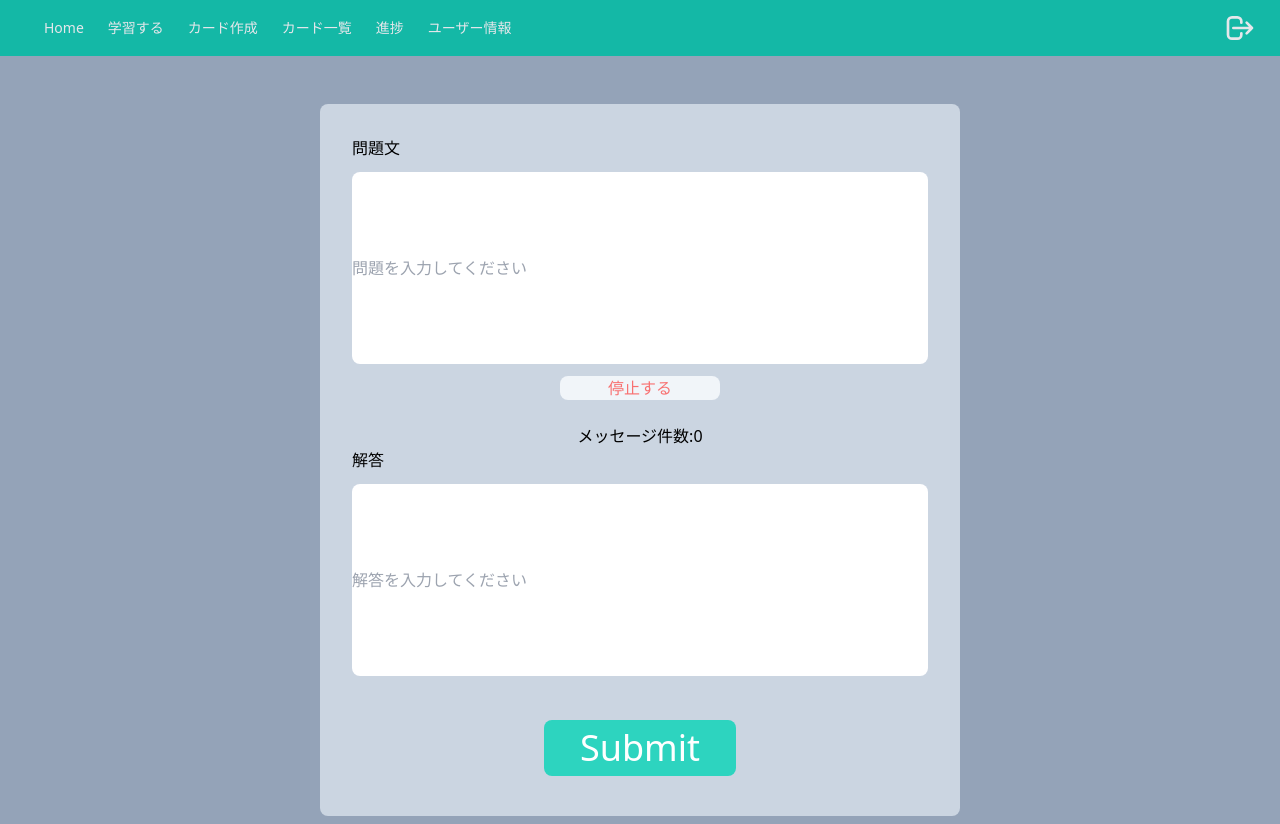
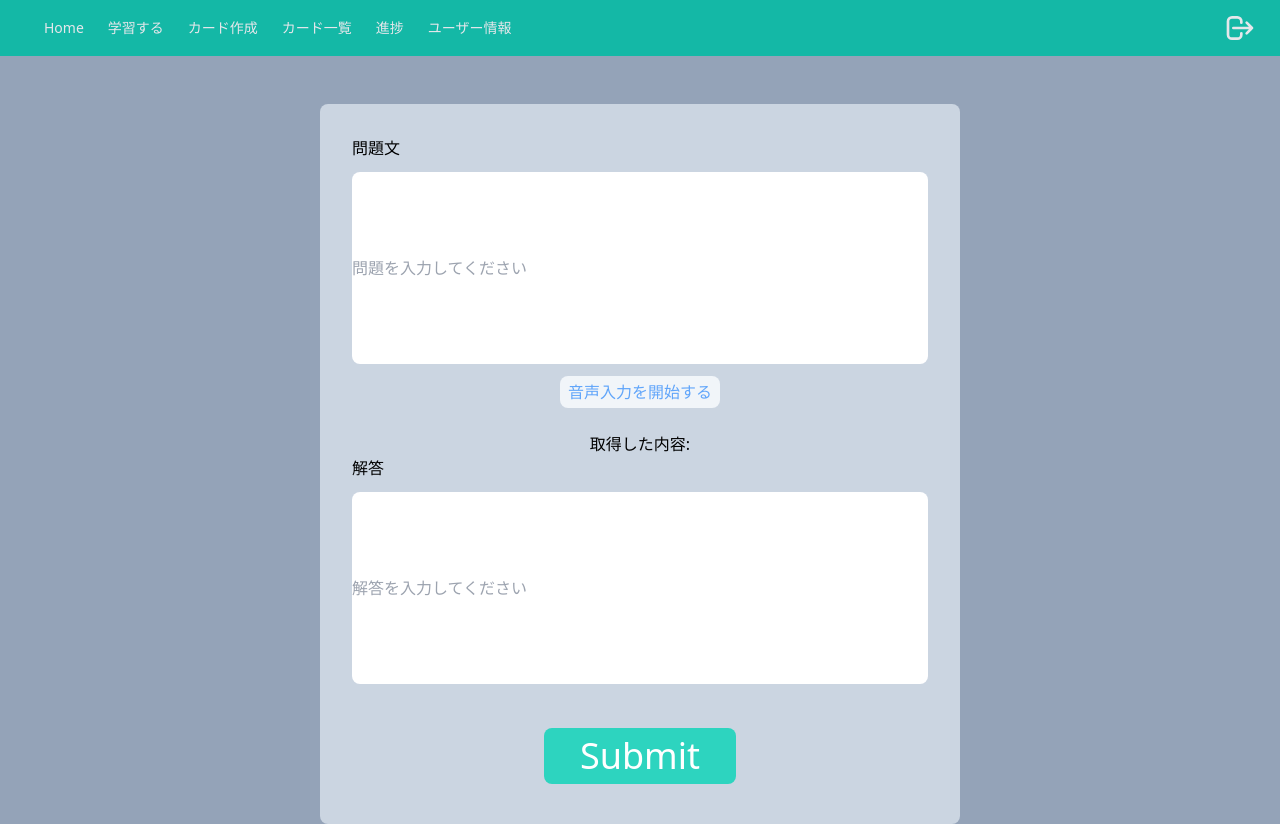
Before and after one commit to hiro7392/Ankicard_client, a React (Create React App) app: page /create in a window 1280 px wide. Built offline with nearby package versions, Linux system fonts and the light colour scheme.

Commit message:
web speech APIが動き続ける問題が発生

```diff
--- a/src/atoms/SpeechApi.tsx
+++ b/src/atoms/SpeechApi.tsx
@@ -22,9 +22,9 @@ recognition.continuous = true;
 export const Voice = () => {
 
   //const ua = parser(navigator.userAgent.toLowerCase());
-  const [isVoiceReceive,setIsVoiceReceive] = useState(false)
-  const [message,setMessage] = useState([])
-  const [recordingState,setRecordingState]=useState(false)
+  const [isVoiceReceive,setIsVoiceReceive] = useState(false);
+  const [message,setMessage] = useState<string>("");
+  const [recordingState,setRecordingState]=useState(false);
 
   const SppechView = () =>{
     const btn = document.getElementById('btn');
@@ -39,31 +39,33 @@ export const Voice = () => {
       speech.stop();
       if(event.results[0].isFinal){
           const  autotext =  event.results[0][0].transcript
-          // const createMessage = message
-
-          // createMessage.push(`${autotext}`)
           setMessage(autotext)
       }
     }
 
     speech.onend = () => {
-      setIsVoiceReceive(true)
-      speech.start()
+      setIsVoiceReceive(true);
+      speech.start();
     };
     const startSpeech =()=>{
-      speech.start();
-      //setRecordingState(!recordingState);
+      if(!isVoiceReceive){
+        setIsVoiceReceive(true);
+        speech.start();
+      }else{
+        setIsVoiceReceive(false);
+        speech.stop();
+      }
     };
-
+    console.log(isVoiceReceive);
     return (
       <>
-        <button id="btn" onClick={startSpeech}>
-        {isVoiceReceive ?<h3 className='text-blue-400 rounded-lg bg-slate-100 w-1/4 mx-auto'>音声で入力</h3>
-        :<h3 className='text-red-400 rounded-lg bg-slate-100 w-1/4 mx-auto'>停止する</h3>}<br/>
+        <button id="btn" className={isVoiceReceive? "text-red-400 py-1 rounded-lg bg-slate-100 w-1/4 mx-auto"
+        :"text-blue-400 py-1 rounded-lg bg-slate-100 w-1/4 mx-auto"}
+        onClick={startSpeech}>
+        {isVoiceReceive ?"停止する":"音声入力を開始する"}
         </button>
-
-         メッセージ件数:{message.length}<br/>
-         {message}
+        <br/>
+         <h4>取得した内容:{message}</h4>
       </>
       // <>
       //   <button id="btn" onClick={startSpeech}>音声認識開始</button>
```
